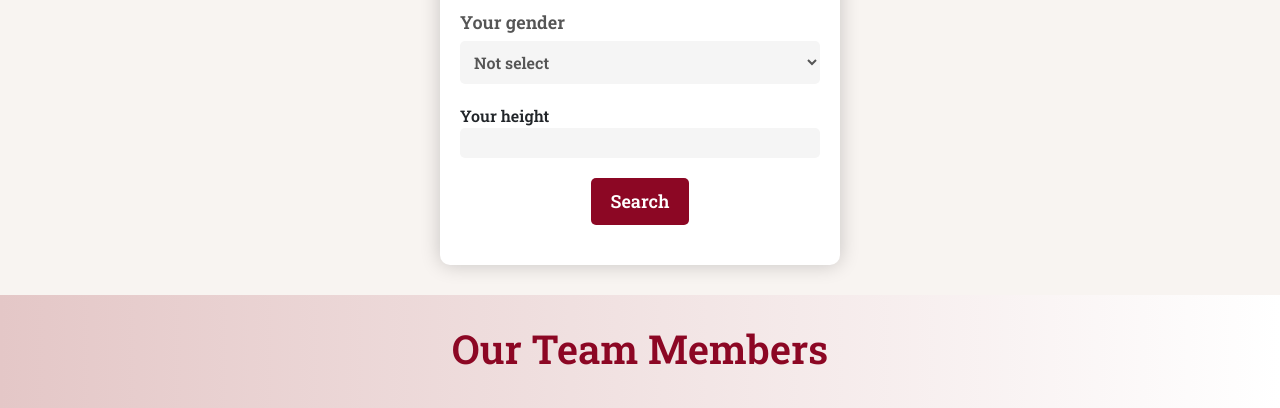
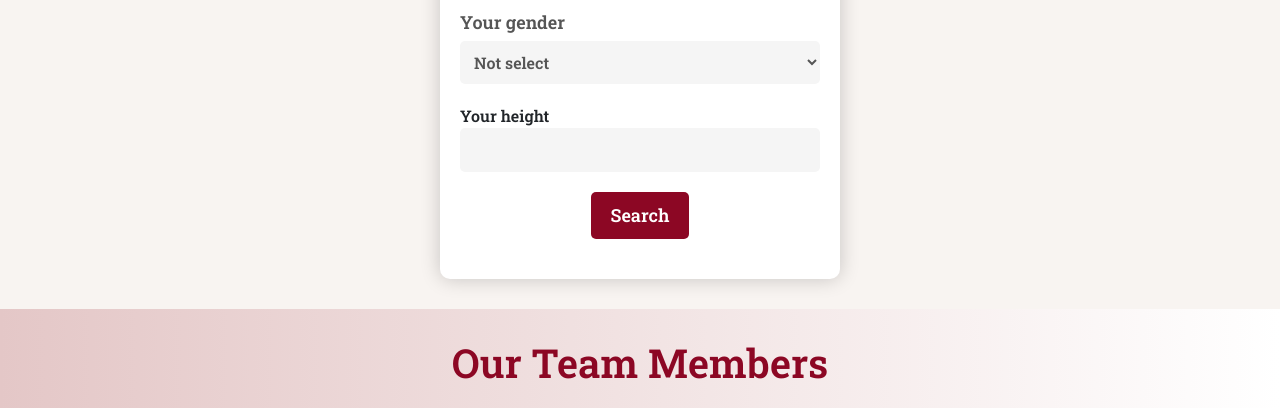
Before and after one commit to aritsulynn/Chanom, a website: page client/html/aboutus.html in a window 1280 px wide. Shown: the part 1460-1868 px from the top of the page. Drawn offline with nearby package versions, Linux system fonts and the light colour scheme; files that its build step writes are made by us from their sources.

Commit message:
One last time (Fix height form error when input is less than 130 cm or taller than 230cm

```diff
--- a/client/html/aboutus.html
+++ b/client/html/aboutus.html
@@ -132,7 +132,7 @@
                 </div>
                 <div class="form-group-weight">
                     <label for="height">Your height</label>
-                    <input type="text-search" class="weight" id="height" name="height" placeholder="" required>
+                    <input type="number" min="130" max="230" class="weight" id="height" name="height" placeholder="" required>
                 </div>
                 <button type="submit" class="form-submit">Search</button>
             </form>
--- a/client/static/style.css
+++ b/client/static/style.css
@@ -261,7 +261,7 @@ label.weight {
 }
 
 /* input styles */
-input[type="text-search"].weight, select.weight {
+input[type="text-search"].weight, input[type="number"].weight, select.weight {
   padding: 10px;
   border: none;
   border-radius: 5px;
```
